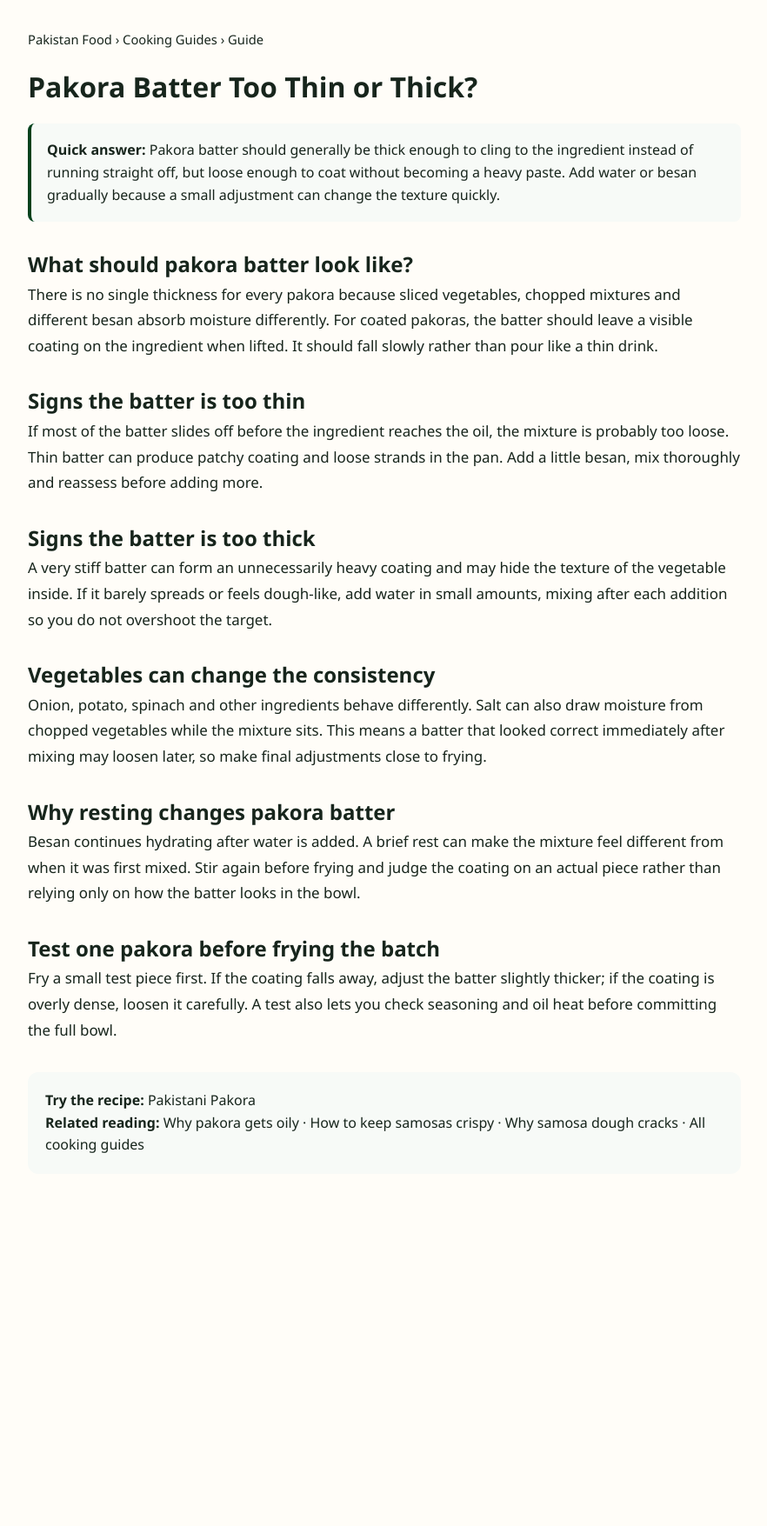
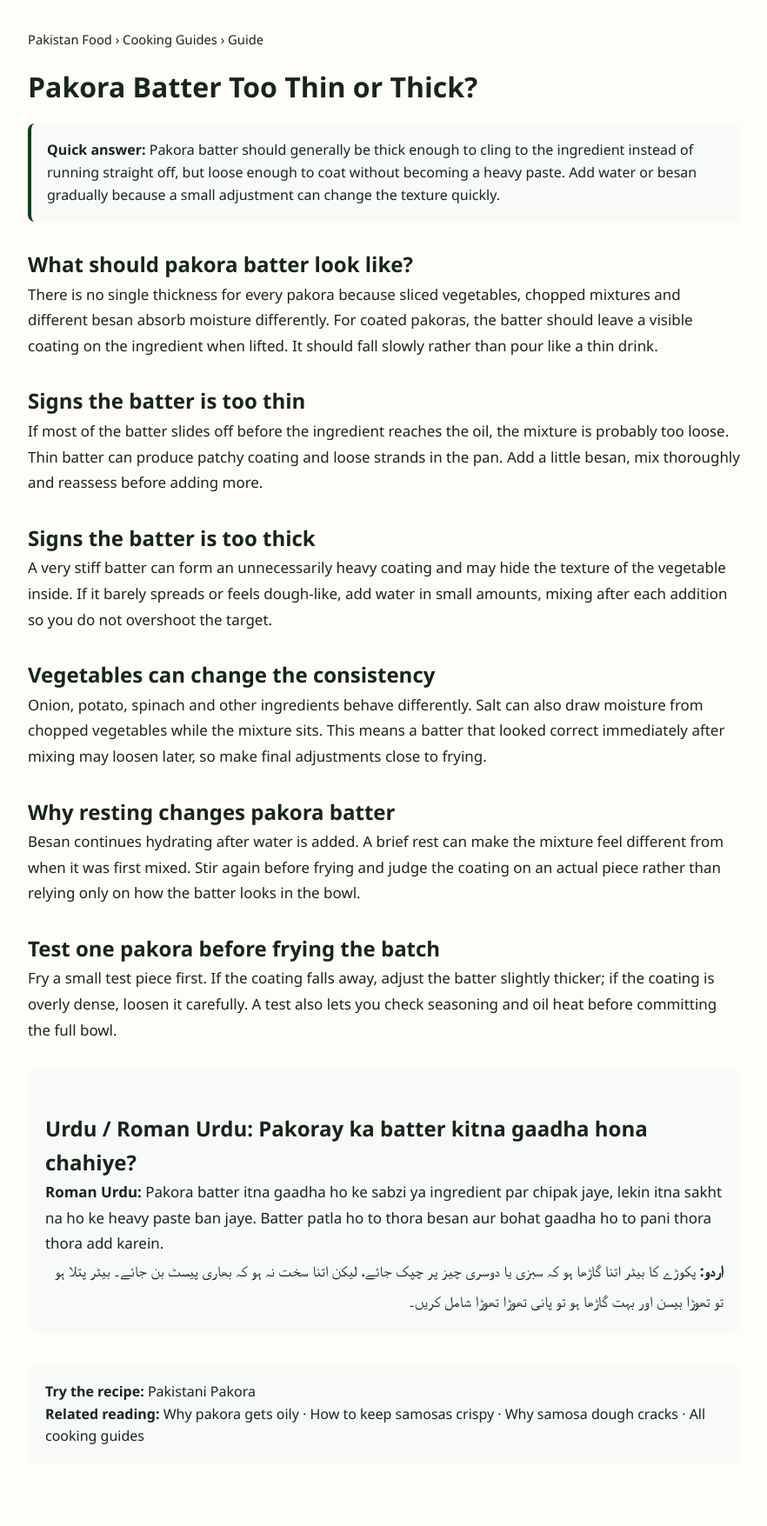
Before and after one commit to manazarali01-hub/pakistan-food, a Jekyll site: the page guides/pakora-batter-consistency.html, which Jekyll copies as it is, in a window 1280 px wide. Shown: the whole page at 87% size, without its empty margins (198-1080 px from the left). Built offline with Jekyll 4.4.1, drawn with Linux system fonts in a browser that asks for light colours; before the commit the page ends 1420 px from its top, so only the background shows below that.

Commit message:
Add Urdu and Roman Urdu search coverage

```diff
--- a/guides/pakora-batter-consistency.html
+++ b/guides/pakora-batter-consistency.html
@@ -4,7 +4,7 @@
 <meta name="robots" content="index,follow,max-image-preview:large"><meta name="theme-color" content="#01411c">
 <link rel="canonical" href="https://pakistanfoodrecipes.top/guides/pakora-batter-consistency.html"><link rel="stylesheet" href="../style.css"><link rel="stylesheet" href="../enhancements.css"><link rel="stylesheet" href="../premium.css">
 <script type="application/ld+json">{"@context":"https://schema.org","@type":"Article","headline":"Pakora Batter Too Thin or Thick? Get the Right Consistency","description":"How to judge and correct pakora batter consistency before frying.","mainEntityOfPage":"https://pakistanfoodrecipes.top/guides/pakora-batter-consistency.html","publisher":{"@type":"Organization","name":"Pakistan Food","url":"https://pakistanfoodrecipes.top/"}}</script>
-<style>.guide{max-width:860px;margin:0 auto;padding:34px 20px 70px}.guide h1{line-height:1.15}.quick{padding:18px;border-left:4px solid #01411c;background:#f7faf7;border-radius:8px;margin:24px 0}.guide p{font-size:1.06rem;line-height:1.75}.guide h2{margin-top:30px}.crumbs{font-size:.92rem;margin-bottom:24px}.guide-cta{margin-top:34px;padding:20px;background:#f7faf7;border-radius:12px}</style></head>
+<style>.guide{max-width:860px;margin:0 auto;padding:34px 20px 70px}.guide h1{line-height:1.15}.quick{padding:18px;border-left:4px solid #01411c;background:#f7faf7;border-radius:8px;margin:24px 0}.guide p{font-size:1.06rem;line-height:1.75}.guide h2{margin-top:30px}.crumbs{font-size:.92rem;margin-bottom:24px}.guide-cta{margin-top:34px;padding:20px;background:#f7faf7;border-radius:12px}.urdu-box{margin:30px 0;padding:20px;background:#f7faf7;border-radius:12px}.urdu-box [lang="ur"]{font-size:1.08rem;line-height:2;text-align:right;direction:rtl}</style></head>
 <body><main class="guide"><div class="crumbs"><a href="../">Pakistan Food</a> › <a href="./">Cooking Guides</a> › Guide</div><h1>Pakora Batter Too Thin or Thick?</h1><div class="quick"><strong>Quick answer:</strong> Pakora batter should generally be thick enough to cling to the ingredient instead of running straight off, but loose enough to coat without becoming a heavy paste. Add water or besan gradually because a small adjustment can change the texture quickly.</div>
 <h2>What should pakora batter look like?</h2><p>There is no single thickness for every pakora because sliced vegetables, chopped mixtures and different besan absorb moisture differently. For coated pakoras, the batter should leave a visible coating on the ingredient when lifted. It should fall slowly rather than pour like a thin drink.</p>
 <h2>Signs the batter is too thin</h2><p>If most of the batter slides off before the ingredient reaches the oil, the mixture is probably too loose. Thin batter can produce patchy coating and loose strands in the pan. Add a little besan, mix thoroughly and reassess before adding more.</p>
@@ -12,4 +12,5 @@
 <h2>Vegetables can change the consistency</h2><p>Onion, potato, spinach and other ingredients behave differently. Salt can also draw moisture from chopped vegetables while the mixture sits. This means a batter that looked correct immediately after mixing may loosen later, so make final adjustments close to frying.</p>
 <h2>Why resting changes pakora batter</h2><p>Besan continues hydrating after water is added. A brief rest can make the mixture feel different from when it was first mixed. Stir again before frying and judge the coating on an actual piece rather than relying only on how the batter looks in the bowl.</p>
 <h2>Test one pakora before frying the batch</h2><p>Fry a small test piece first. If the coating falls away, adjust the batter slightly thicker; if the coating is overly dense, loosen it carefully. A test also lets you check seasoning and oil heat before committing the full bowl.</p>
+<section class="urdu-box"><h2>Urdu / Roman Urdu: Pakoray ka batter kitna gaadha hona chahiye?</h2><p><strong>Roman Urdu:</strong> Pakora batter itna gaadha ho ke sabzi ya ingredient par chipak jaye, lekin itna sakht na ho ke heavy paste ban jaye. Batter patla ho to thora besan aur bohat gaadha ho to pani thora thora add karein.</p><p lang="ur"><strong>اردو:</strong> پکوڑے کا بیٹر اتنا گاڑھا ہو کہ سبزی یا دوسری چیز پر چپک جائے، لیکن اتنا سخت نہ ہو کہ بھاری پیسٹ بن جائے۔ بیٹر پتلا ہو تو تھوڑا بیسن اور بہت گاڑھا ہو تو پانی تھوڑا تھوڑا شامل کریں۔</p></section>
 <div class="guide-cta"><strong>Try the recipe:</strong> <a href="../recipes/pakora.html">Pakistani Pakora</a><br><strong>Related reading:</strong> <a href="why-pakora-gets-oily.html">Why pakora gets oily</a> · <a href="how-to-keep-samosas-crispy.html">How to keep samosas crispy</a> · <a href="why-samosa-dough-cracks.html">Why samosa dough cracks</a> · <a href="./">All cooking guides</a></div></main></body></html>
```
